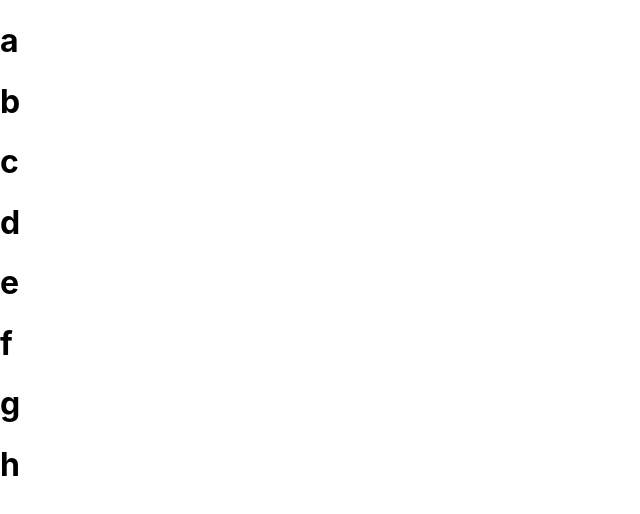
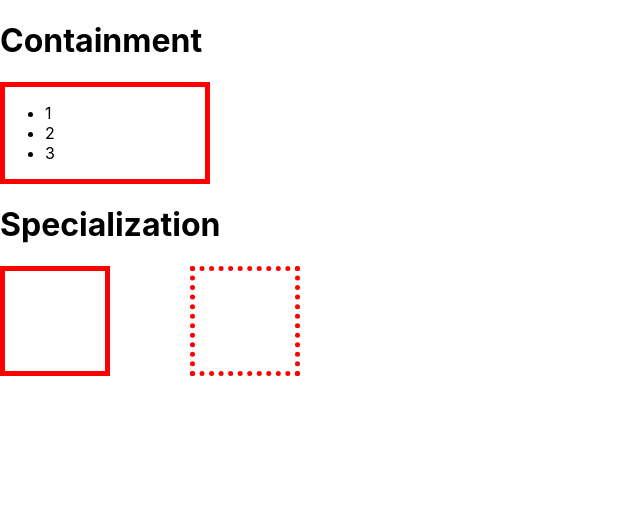
Before and after one commit to kelemenisti/kelemenisti.github.io, a React (Create React App) app: page / in a window 1280 px wide. Shown: the top 514 px of the page, without its empty margins (0-640 px from the left). Built offline with nearby package versions, Linux system fonts and the light colour scheme.

Commit message:
add composition vs inheritance example

```diff
--- a/src/App.tsx
+++ b/src/App.tsx
@@ -1,7 +1,7 @@
 import React from 'react';
 // import logo from './logo.svg';
 import './App.css';
-import ListsAndKeys from './listsAndKeys/ListsAndKeys';
+import CompositionVsInheritance from './compositionVsInheritance/CompositionVsInheritance';
 
 function App() {
   return (
@@ -16,7 +16,7 @@ function App() {
     //     </a>
     //   </header>
     // </div>
-    <ListsAndKeys />
+    <CompositionVsInheritance />
   );
 }
 
--- /dev/null
+++ b/src/compositionVsInheritance/CompositionVsInheritance.tsx
@@ -0,0 +1,57 @@
+import React from 'react';
+
+function CompositionVsInheritance() {
+  return (
+    <>
+      <h1>Containment</h1>
+      <Containment />
+      <h1>Specialization</h1>
+      <Specialization />
+    </>
+  );
+}
+
+const Containment = () => {
+  return (
+    <Container>
+      <ul>
+        <li key={1}>1</li>
+        <li key={1}>2</li>
+        <li key={1}>3</li>
+      </ul>
+    </Container>
+  );
+};
+
+const Container = (props: any) => {
+  return <div style={{ width: '200px', border: '5px solid red' }}>{props.children}</div>;
+};
+
+const Specialization = () => {
+  return (
+    <div style={{ display: 'flex', justifyContent: 'space-between', width: '300px' }}>
+      <BorderContainer />
+      <p></p>
+      <DottedBorderContainer />
+    </div>
+  );
+};
+
+const BorderContainer = (props: any) => {
+  return (
+    <div
+      style={{
+        width: '100px',
+        height: '100px',
+        borderWidth: '5px',
+        borderColor: 'red',
+        borderStyle: props.borderStyle || 'solid'
+      }}></div>
+  );
+};
+
+const DottedBorderContainer = () => {
+  return <BorderContainer borderStyle="dotted" />;
+};
+
+export default CompositionVsInheritance;
```
